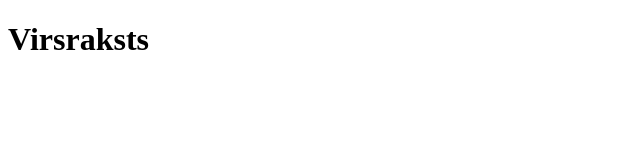
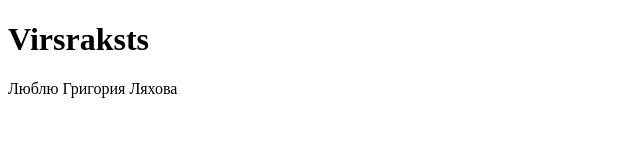
Before and after one commit to meupaa/prpog_26.05, a plain HTML site: page index.html in a window 1280 px wide. Shown: the whole page, without its empty margins (0-640 px from the left). Drawn offline with Linux system fonts and the light colour scheme.

Commit message:
Pivienots teksts

```diff
--- a/index.html
+++ b/index.html
@@ -8,5 +8,6 @@
 </head>
 <body>
     <h1>Virsraksts</h1>
+    <p>Люблю Григория Ляхова</p>
 </body>
 </html>
```
